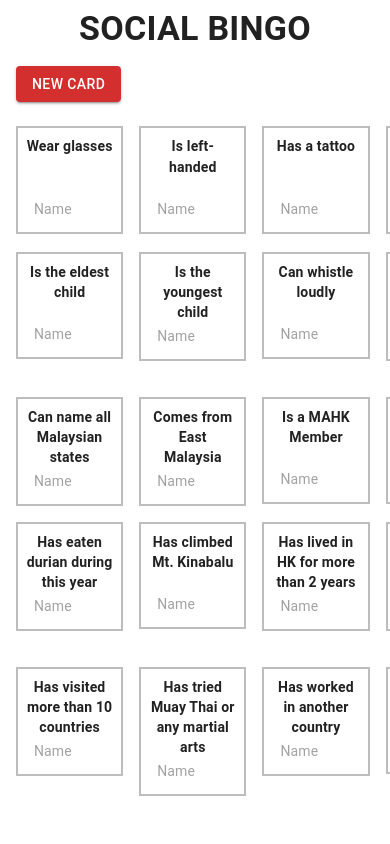
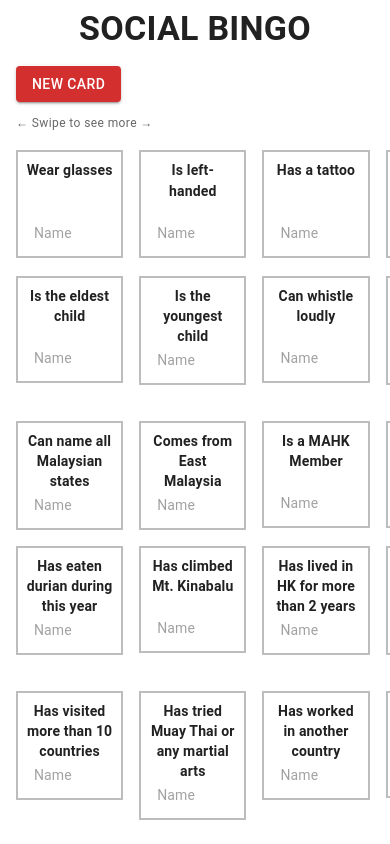
Before and after one commit to kuanjiahong/social-bingo, a React (Vite) app: page / in a window 390 px wide. Shown: the top 844 px of the page. Built offline with nearby package versions, Linux system fonts and the light colour scheme.

Commit message:
add "swipe to see more" for better UX in mobile

```diff
--- a/src/App.tsx
+++ b/src/App.tsx
@@ -158,6 +158,13 @@ function BingoCard() {
           </Button>
         </Box>
       </Stack>
+      <Typography
+        variant="caption"
+        align="center"
+        sx={{ color: "text.secondary", mt: 1 }}
+      >
+        ← Swipe to see more →
+      </Typography>
       <Box
         sx={{
           overflowX: "auto",
```
